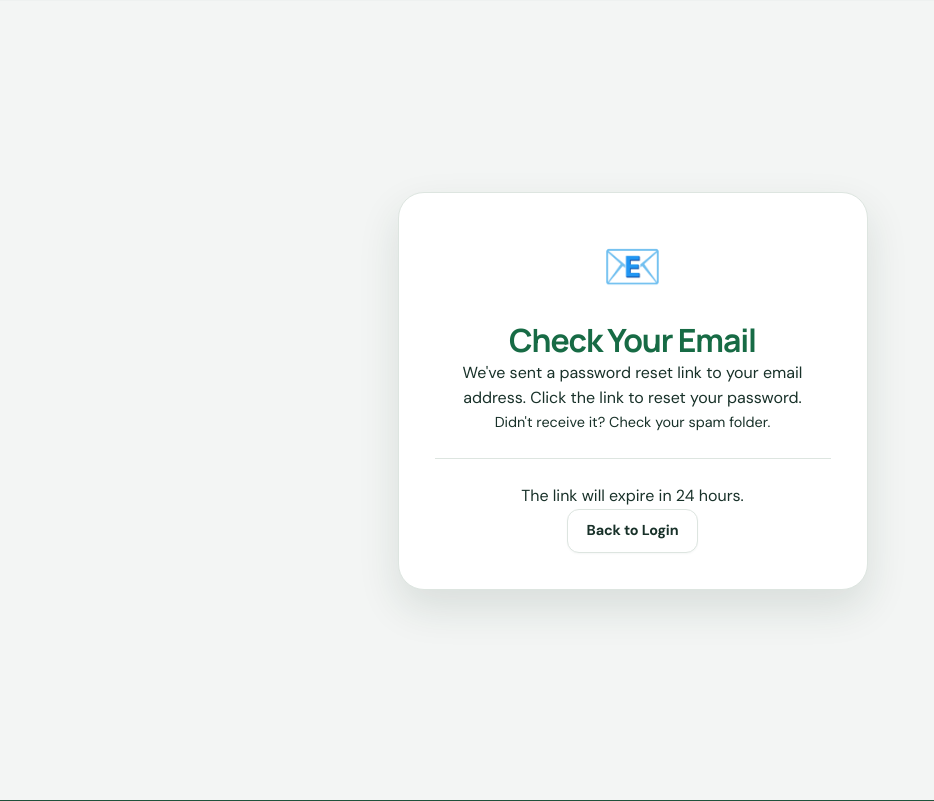
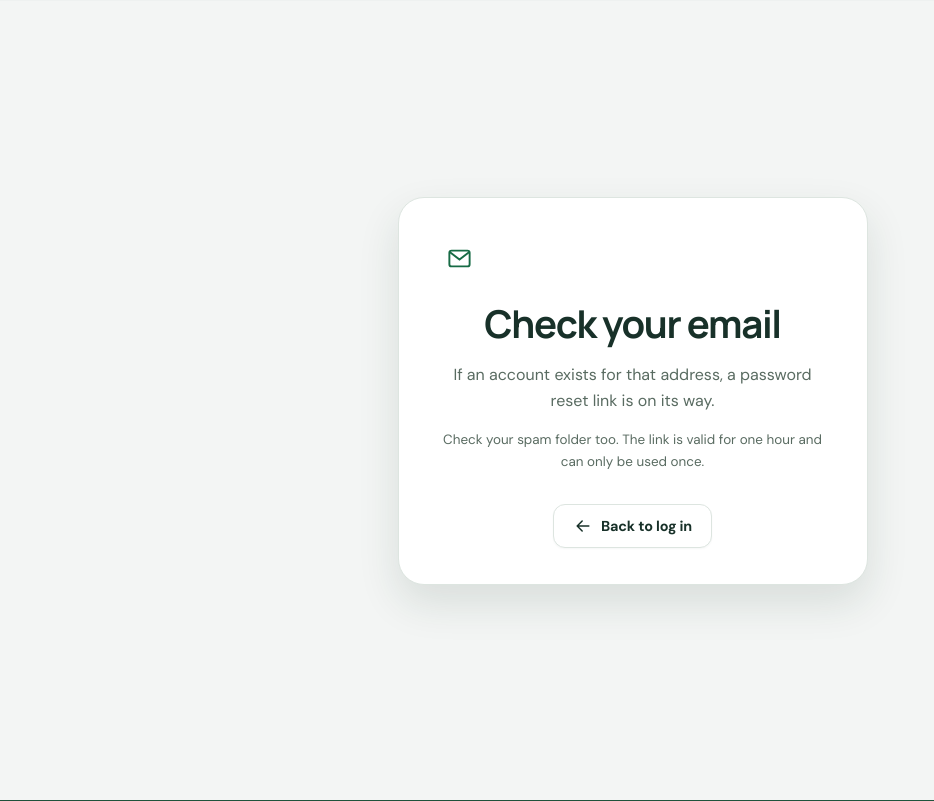
Before and after one commit to TajkirHossen-14/Ahaar_Bonton, a Django app: page /password-reset/done/ in a window 1280 px wide. Shown: the part 81-882 px from the top of the page, without its empty margins (0-934 px from the left). Run offline with Django 5.2, Linux system fonts and the light colour scheme.

Commit message:
feat(auth): localize password reset confirmation

```diff
--- a/templates/auth/password_reset_done.html
+++ b/templates/auth/password_reset_done.html
@@ -1,21 +1,15 @@
 {% extends 'base.html' %}
-{% block title %}Check Your Email{% endblock %}
+{% load i18n %}
+{% block page_title %}{% trans "Check your email" %} - {{ brand_name }}{% endblock %}
+
 {% block content %}
 <section class="auth-wrapper">
-    <div class="card auth-card" style="text-align:center;">
-        <div style="font-size:3rem; margin-bottom:1rem;">&#128231;</div>
-        <h2 style="color:var(--green-700);">Check Your Email</h2>
-        <p style="color:var(--muted);">
-            We've sent a password reset link to your
-            email address. Click the link to reset your password.
-        </p>
-        <p style="color:var(--muted); font-size:0.9rem;">
-            Didn't receive it?
-            Check your spam folder.
-        </p>
-        <div style="border-top:1px solid var(--border); margin:1.5rem 0;"></div>
-        <p style="color:var(--muted);">The link will expire in 24 hours.</p>
-        <a class="btn btn-ghost" href="{% url 'login' %}">Back to Login</a>
+    <div class="auth-card text-center">
+        <div class="auth-logo"><svg aria-hidden="true"><use href="#i-mail"/></svg></div>
+        <h1>{% trans "Check your email" %}</h1>
+        <p class="muted mt-2">{% trans "If an account exists for that address, a password reset link is on its way." %}</p>
+        <p class="muted mt-2 text-sm">{% trans "Check your spam folder too. The link is valid for one hour and can only be used once." %}</p>
+        <a class="btn btn-ghost mt-4" href="{% url 'login' %}"><svg class="icon" aria-hidden="true"><use href="#i-back"/></svg>{% trans "Back to log in" %}</a>
     </div>
 </section>
 {% endblock %}
```
